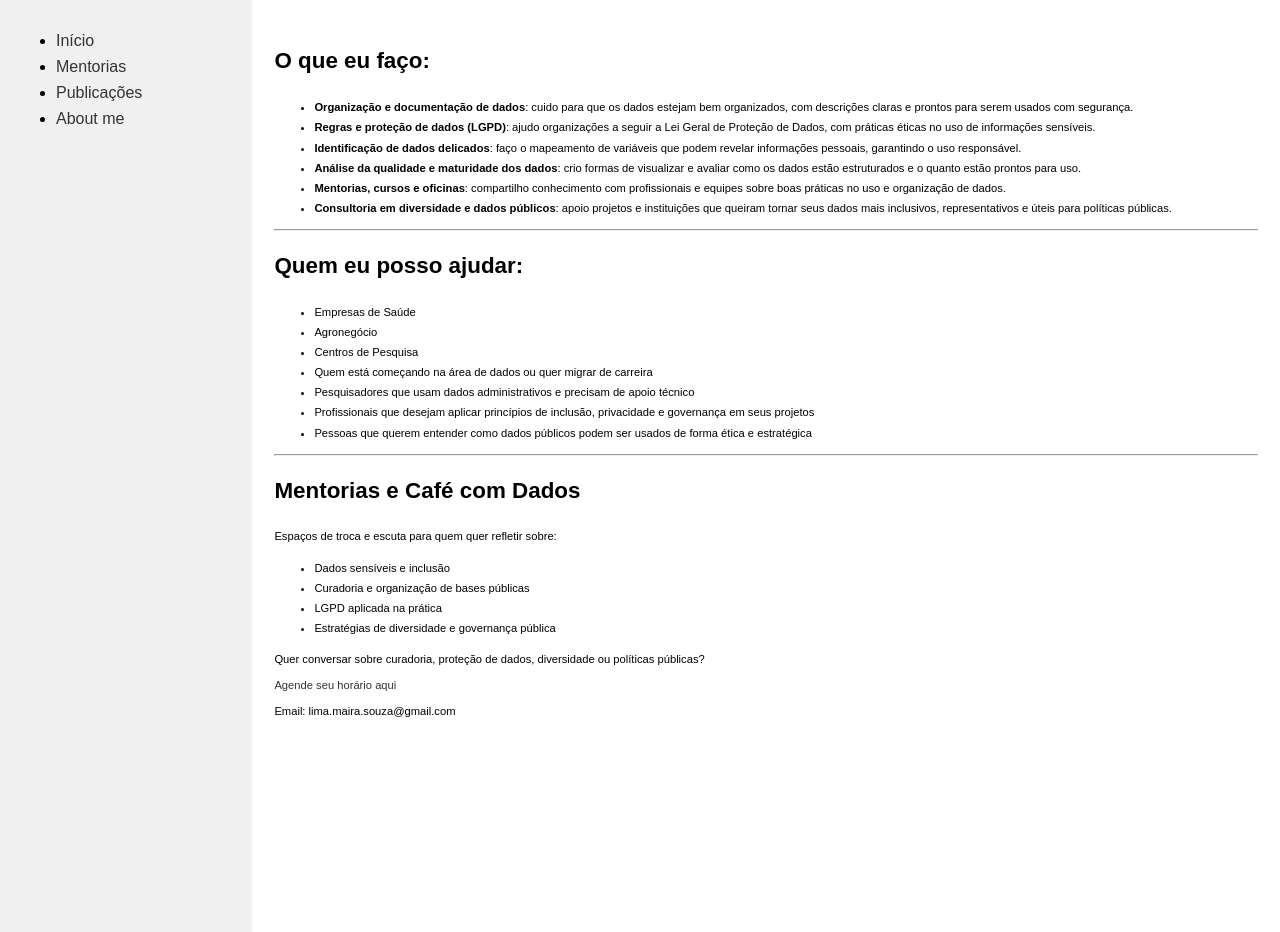
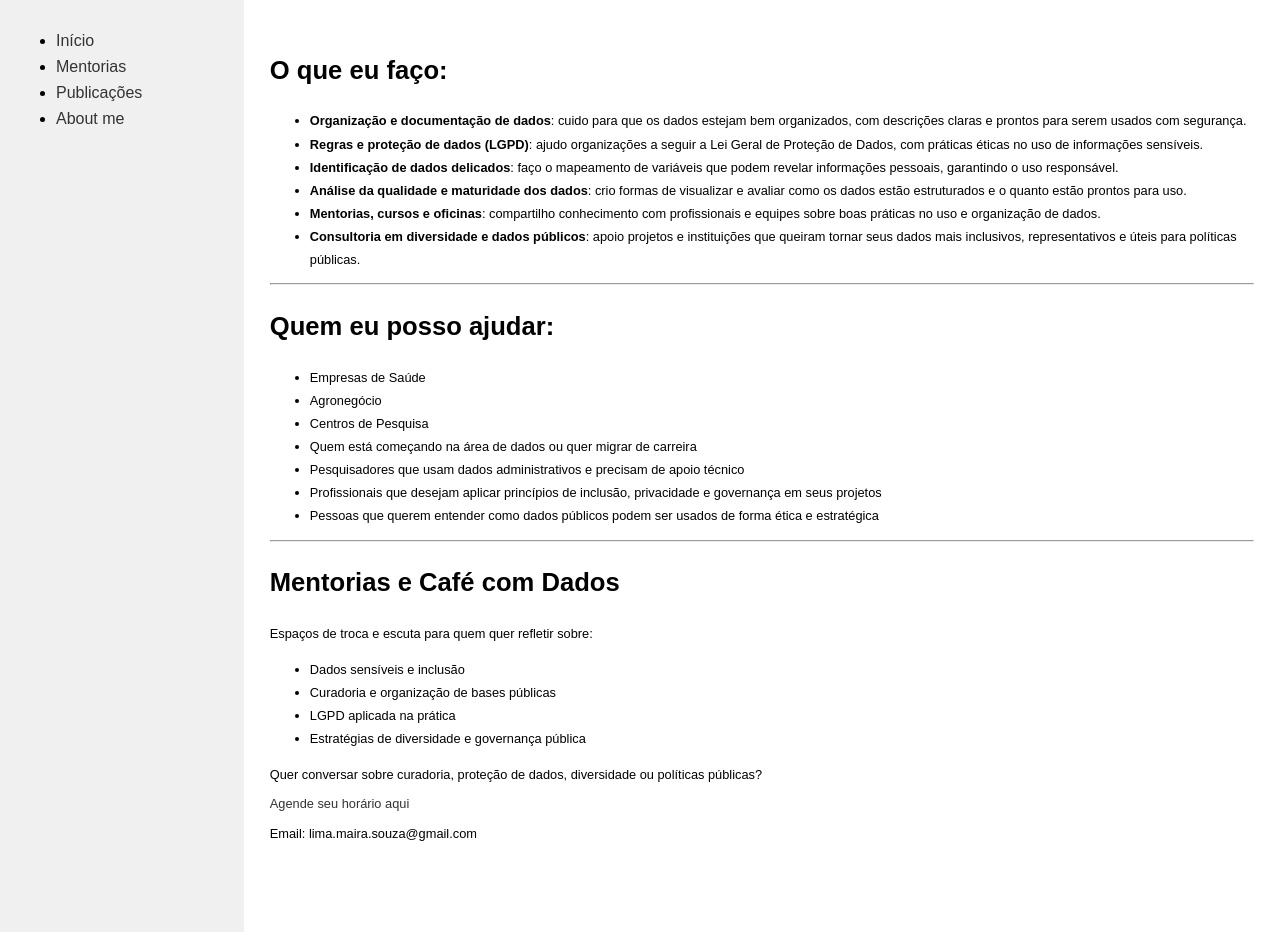
Before and after one commit to MairaLimaS/MairaLimaS.github.io, a Jekyll site: the page built from mentorias.md, in a window 1280 px wide. Built offline with Jekyll 4.4.1, drawn with Linux system fonts in a browser that asks for light colours.

Commit message:
Update default.html

```diff
--- a/_layouts/default.html
+++ b/_layouts/default.html
@@ -6,7 +6,7 @@
   <style>
     body { font-family: sans-serif; display: flex; margin: 0; }
     nav { width: 220px; background: #f0f0f0; padding: 1em; height: 100vh; }
-    main { padding: 2em; flex-grow: 1; font-size: 0.7rem;  /* <- adicionado */ line-height: 1.8; /* <-opcional para melhor legibilidade */}
+    main { padding: 2em; flex-grow: 1; font-size: 0.8rem;  /* <- adicionado */ line-height: 1.8; /* <-opcional para melhor legibilidade */}
     a { display: block; margin: 0.5em 0; text-decoration: none; color: #333; }
   </style>
 </head>
```
